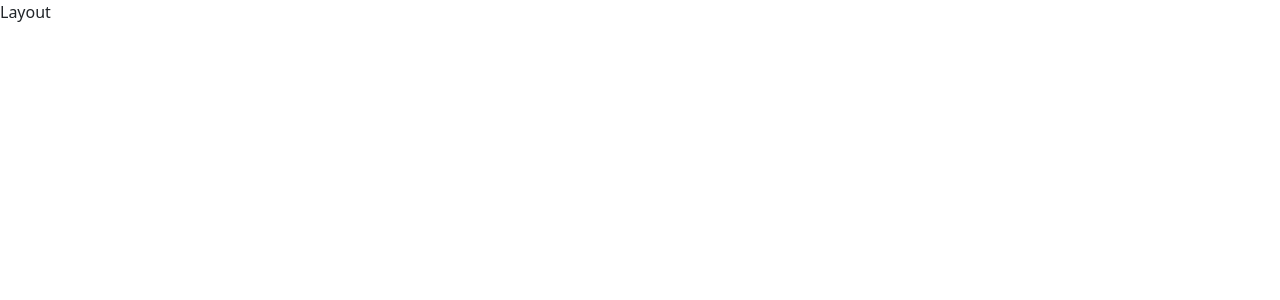
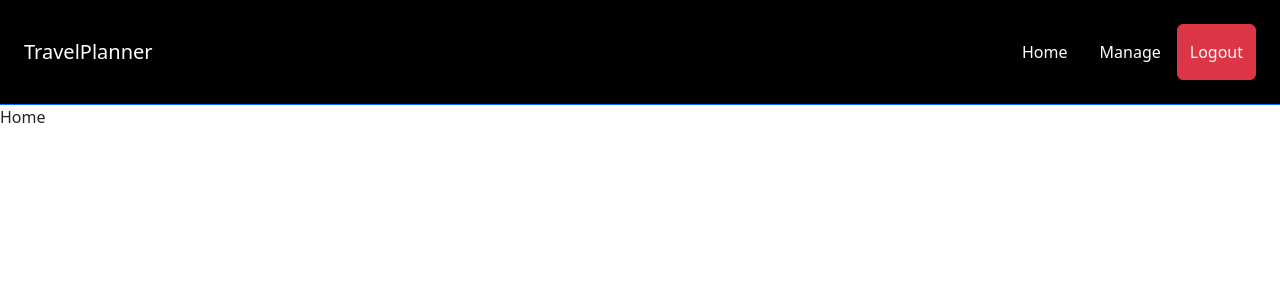
Before and after one commit to leightCorp/TravelPlanner-Frontend, a React (Create React App) app: page /hotel in a window 1280 px wide. Shown: the top 300 px of the page. Built offline with nearby package versions, Linux system fonts and the light colour scheme.

Commit message:
hotel navbar

```diff
--- /dev/null
+++ b/src/components/hotel/HotelNavBar.js
@@ -0,0 +1,34 @@
+import { useContext } from "react";
+import { Button, Nav, Navbar } from "react-bootstrap";
+import { AuthContext } from "../../store/auth-context";
+import { useNavigate } from "react-router";
+
+function HotelNavBar() {
+  const context = useContext(AuthContext);
+  const navigate = useNavigate();
+
+  function logOutHandler() {
+    const res = context.logoutUser();
+    if (res === "success") {
+      navigate("/login");
+    }
+  }
+
+  return (
+    <Navbar
+      expand="lg"
+      className="bg-black d-flex justify-content-between p-4 border-bottom border-primary  "
+    >
+      <Navbar.Brand className="text-white">TravelPlanner</Navbar.Brand>
+      <div className="d-flex">
+        <Nav.Link className="text-white m-3">Home</Nav.Link>
+        <Nav.Link className="text-white m-3">Manage</Nav.Link>
+        <Button variant="danger" className="text-white" onClick={logOutHandler}>
+          Logout
+        </Button>
+      </div>
+    </Navbar>
+  );
+}
+
+export default HotelNavBar;
--- a/src/pages/hotel/hotel-home.js
+++ b/src/pages/hotel/hotel-home.js
@@ -1,3 +1,5 @@
+import HotelNavBar from "../../components/hotel/HotelNavBar";
+
 function HotelHome() {
   return <>Home</>;
 }
--- a/src/pages/hotel/hotel-layout.js
+++ b/src/pages/hotel/hotel-layout.js
@@ -1,5 +1,13 @@
+import { Outlet } from "react-router";
+import HotelNavBar from "../../components/hotel/HotelNavBar";
+
 function HotelLayout() {
-  return <>Layout</>;
+  return (
+    <>
+      <HotelNavBar />
+      <Outlet />
+    </>
+  );
 }
 
 export default HotelLayout;
--- a/src/store/auth-context.js
+++ b/src/store/auth-context.js
@@ -64,7 +64,11 @@ export const AuthContextProvider = ({ children }) => {
     }
   };
 
-  const logoutUser = (creds) => {};
+  const logoutUser = () => {
+    localStorage.removeItem("authData");
+    setAuthData("");
+    return "success";
+  };
 
   const context = {
     authData: authData,
```
Also changed, not shown: src/store/hotel-context.js (added).
